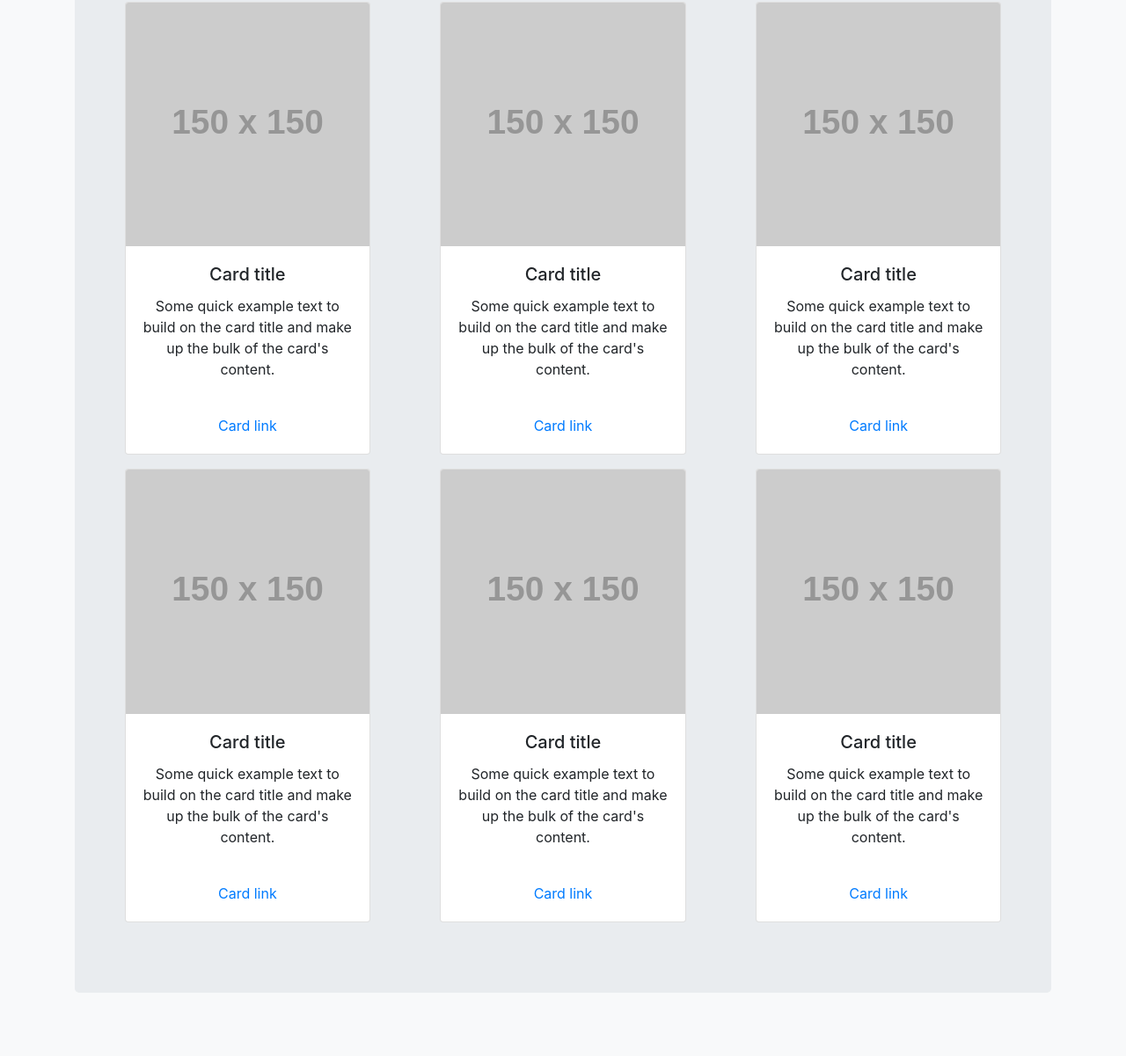
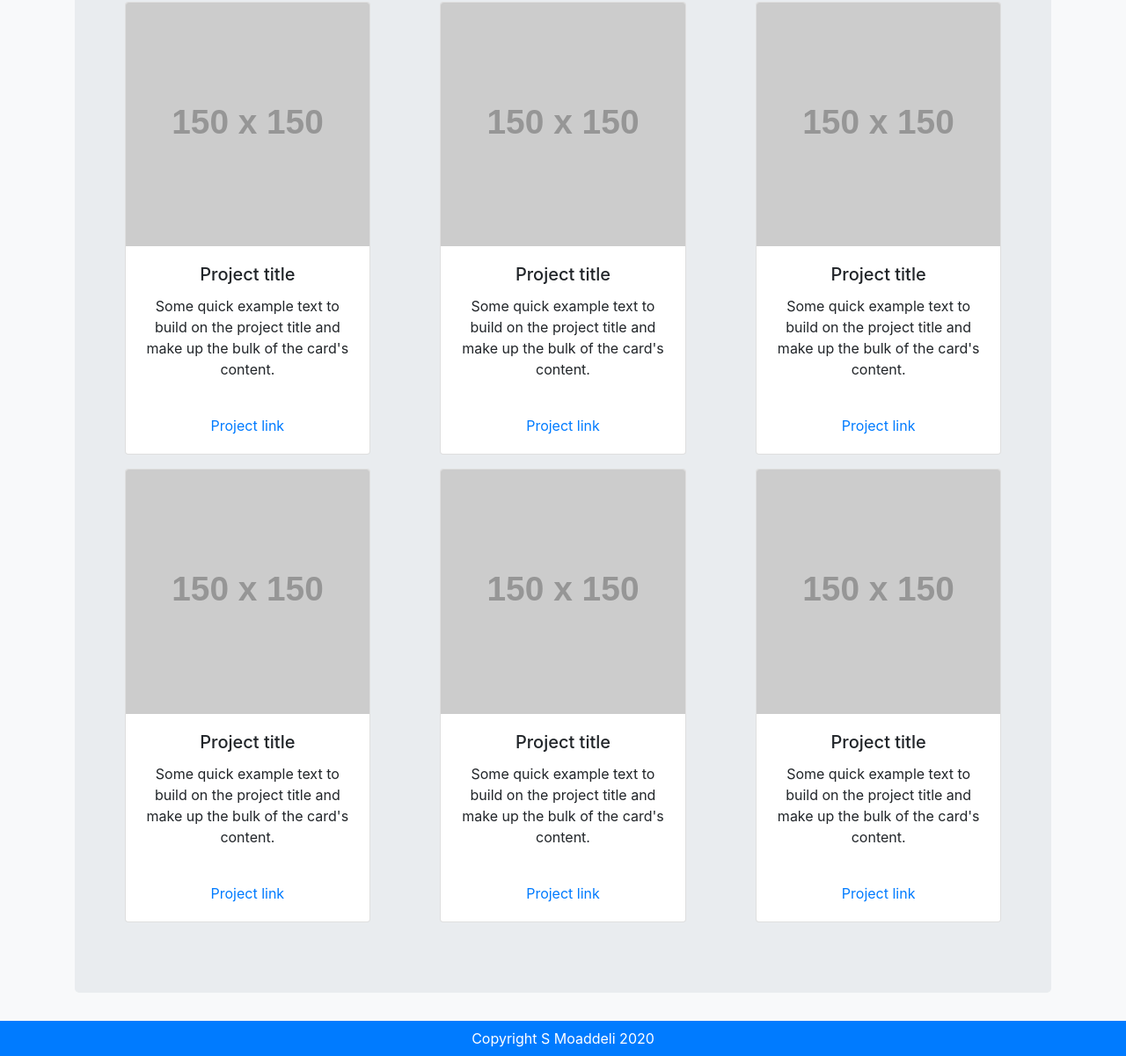
Before and after one commit to saularjm/bootstrap-portfolio, a plain HTML site: page portfolio.html in a window 1280 px wide. Shown: the part 227-1428 px from the top of the page at 88% size. Before the commit the page ends 1388 px from the top, so only its background shows below. Drawn offline with nearby package versions, Linux system fonts and the light colour scheme; placeholder pictures from the web are drawn by us.

Commit message:
added footers, index img

```diff
--- a/portfolio.html
+++ b/portfolio.html
@@ -64,15 +64,15 @@
               <div class="card-body">
 
                 <!--Card title-->
-                <h5 class="card-title">Card title</h5>
+                <h5 class="card-title">Project title</h5>
 
                 <!--Card text-->
-                <p class="card-text">Some quick example text to build on the card title and make up the bulk of the card's content.</p>
+                <p class="card-text">Some quick example text to build on the project title and make up the bulk of the card's content.</p>
               </div>
 
               <!--Project link-->
               <div class="card-body">
-                <a href="#" class="card-link">Card link</a>
+                <a href="#" class="card-link">Project link</a>
               </div>
           </div>
         </div>
@@ -90,15 +90,15 @@
               <div class="card-body">
 
                 <!--Card title-->
-                <h5 class="card-title">Card title</h5>
+                <h5 class="card-title">Project title</h5>
 
                 <!--Card text-->
-                <p class="card-text">Some quick example text to build on the card title and make up the bulk of the card's content.</p>
+                <p class="card-text">Some quick example text to build on the project title and make up the bulk of the card's content.</p>
               </div>
 
               <!--Project link-->
               <div class="card-body">
-                <a href="#" class="card-link">Card link</a>
+                <a href="#" class="card-link">Project link</a>
               </div>
           </div>
         </div>
@@ -116,15 +116,15 @@
               <div class="card-body">
 
                 <!--Card title-->
-                <h5 class="card-title">Card title</h5>
+                <h5 class="card-title">Project title</h5>
 
                 <!--Card text-->
-                <p class="card-text">Some quick example text to build on the card title and make up the bulk of the card's content.</p>
+                <p class="card-text">Some quick example text to build on the project title and make up the bulk of the card's content.</p>
               </div>
 
               <!--Project link-->
               <div class="card-body">
-                <a href="#" class="card-link">Card link</a>
+                <a href="#" class="card-link">Project link</a>
               </div>
           </div>
         </div>
@@ -146,15 +146,15 @@
               <div class="card-body">
 
                 <!--Card title-->
-                <h5 class="card-title">Card title</h5>
+                <h5 class="card-title">Project title</h5>
 
                 <!--Card text-->
-                <p class="card-text">Some quick example text to build on the card title and make up the bulk of the card's content.</p>
+                <p class="card-text">Some quick example text to build on the project title and make up the bulk of the card's content.</p>
               </div>
 
               <!--Project link-->
               <div class="card-body">
-                <a href="#" class="card-link">Card link</a>
+                <a href="#" class="card-link">Project link</a>
               </div>
           </div>
         </div>
@@ -172,15 +172,15 @@
               <div class="card-body">
 
                 <!--Card title-->
-                <h5 class="card-title">Card title</h5>
+                <h5 class="card-title">Project title</h5>
 
                 <!--Card text-->
-                <p class="card-text">Some quick example text to build on the card title and make up the bulk of the card's content.</p>
+                <p class="card-text">Some quick example text to build on the project title and make up the bulk of the card's content.</p>
               </div>
 
               <!--Project link-->
               <div class="card-body">
-                <a href="#" class="card-link">Card link</a>
+                <a href="#" class="card-link">Project link</a>
               </div>
           </div>
         </div>
@@ -198,20 +198,28 @@
               <div class="card-body">
 
                 <!--Card title-->
-                <h5 class="card-title">Card title</h5>
+                <h5 class="card-title">Project title</h5>
 
                 <!--Card text-->
-                <p class="card-text">Some quick example text to build on the card title and make up the bulk of the card's content.</p>
+                <p class="card-text">Some quick example text to build on the project title and make up the bulk of the card's content.</p>
               </div>
 
               <!--Project link-->
               <div class="card-body">
-                <a href="#" class="card-link">Card link</a>
+                <a href="#" class="card-link">Project link</a>
               </div>
           </div>
         </div>
       </div>
     </div>
   </div>
+
+  <!--Footer-->
+  <footer class="footer sticky-bottom mt-auto py-2 bg-primary text-white">
+    <div class="container text-center">
+      <span class="text-muted text-reset">Copyright S Moaddeli 2020</span>
+    </div>
+  </footer>
+
 </body>
 </html>
```
Also changed, not shown: contact.html (+8 -0 lines), index.html (+9 -1 lines), coding-screen.jpg (added).
